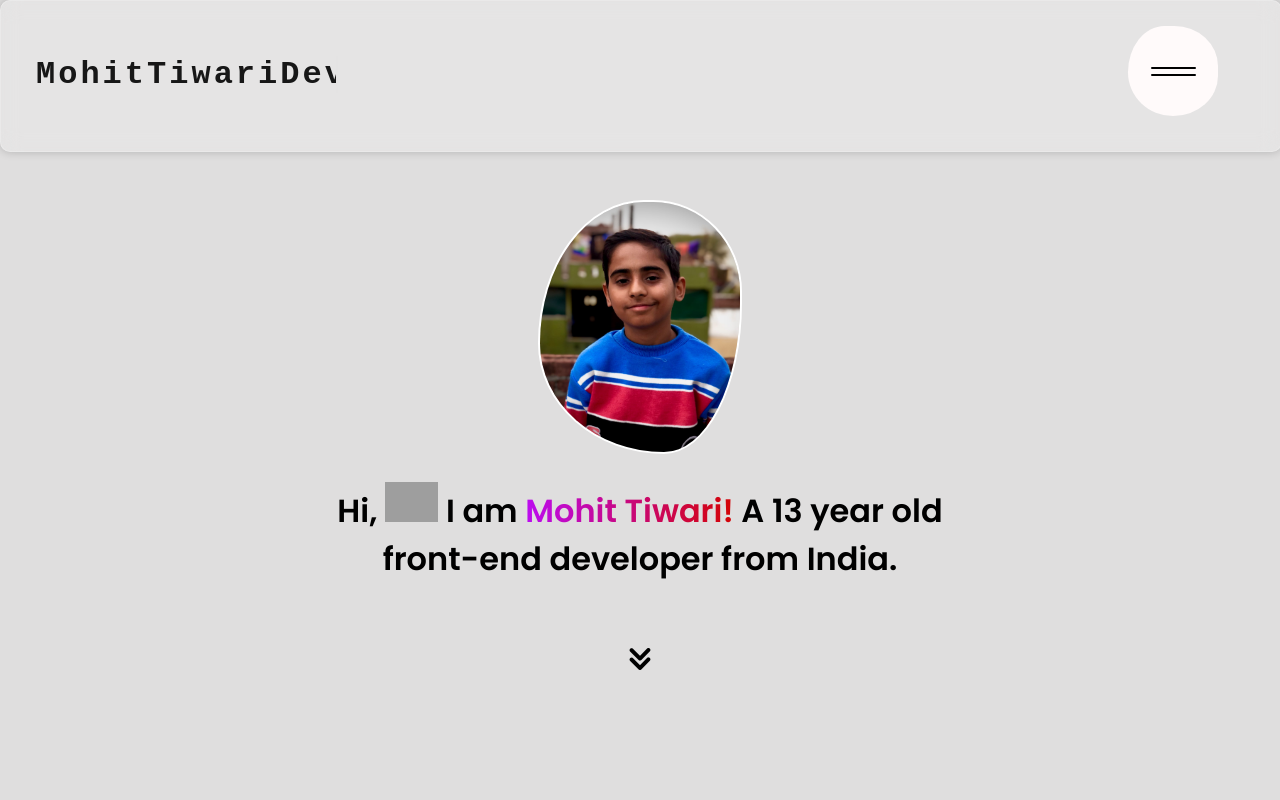
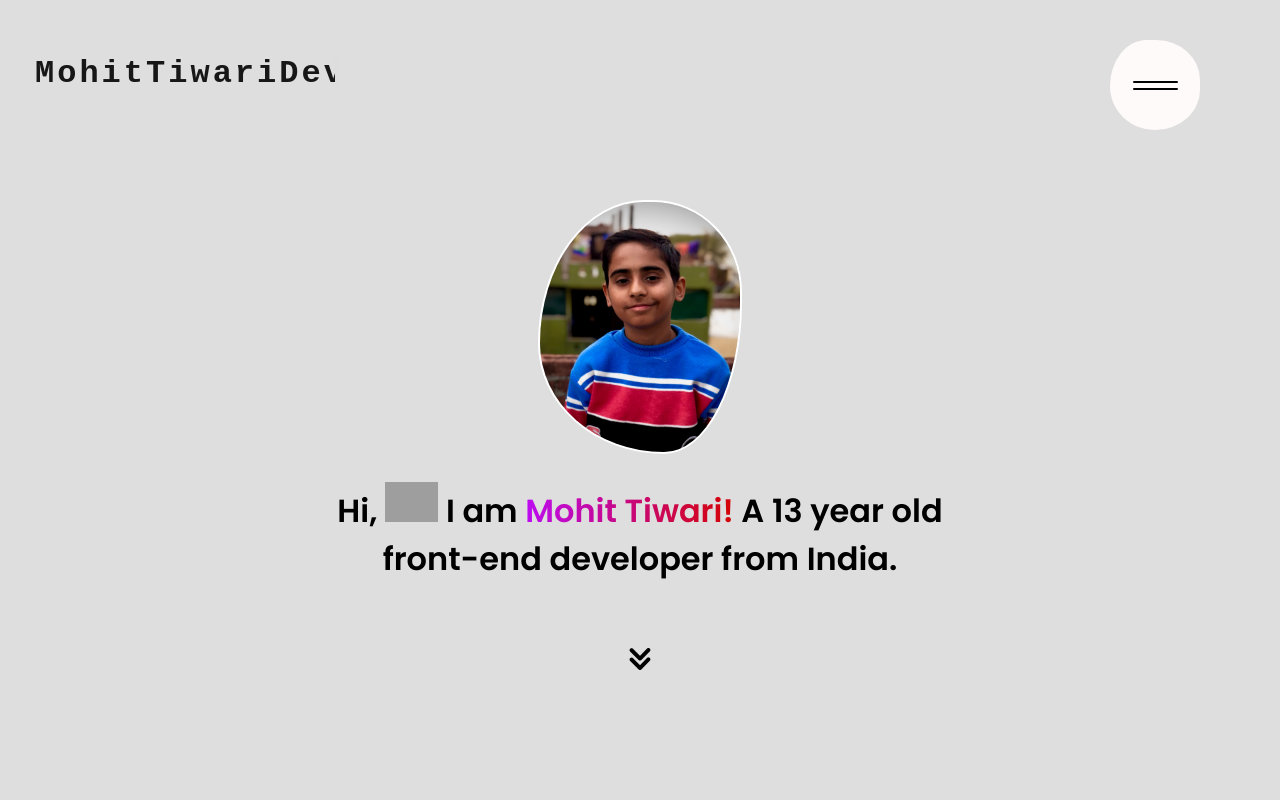
Before and after one commit to MohitTiwariBytes/PersonalPortfolioSite, a React (Vite) app: page / in a window 1280 px wide. Shown: the top 800 px of the page. Built offline with nearby package versions, Linux system fonts and the light colour scheme; grey boxes are pictures that could not be loaded; a web font is replaced by a local one.

Commit message:
Smooooooth Menu animations 👌

```diff
--- a/package.json
+++ b/package.json
@@ -11,6 +11,7 @@
   },
   "dependencies": {
     "framer-motion": "^11.2.4",
+    "gsap": "^3.12.5",
     "react": "^18.2.0",
     "react-dom": "^18.2.0",
     "react-intersection-observer": "^9.10.2"
--- a/src/App.jsx
+++ b/src/App.jsx
@@ -1,6 +1,6 @@
 import HomePage from "./Pages/Home";
 import { BrowserRouter, Routes, Route } from "react-router-dom";
-import SecondSection from "./Sections/SecondSection";
+import SecondSection from "./HomeSections/SecondSection";
 import "./App.css";
 
 function App() {
--- a/src/Components/Navbar.css
+++ b/src/Components/Navbar.css
@@ -1,54 +1,46 @@
 @import url('https://fonts.googleapis.com/css2?family=Poppins:ital,wght@0,100;0,200;0,300;0,400;0,500;0,600;0,700;0,800;0,900;1,100;1,200;1,300;1,400;1,500;1,600;1,700;1,800;1,900&display=swap');
 
-#root, html, body{
+#root,
+html,
+body {
     height: 100%;
 }
 
-
-*{
+* {
     margin: 0;
     padding: 0;
     font-family: "Poppins", sans-serif;
     font-style: normal;
-
 }
 
-
-.nav-parent{
-    position: fixed;
+.nav-parent {
+    position: absolute;
     top: 0;
-    width: 100% ;
     height: 150px;
-    background: rgba( 255, 255, 255, 0.2 );
-    box-shadow: 0 8px 32px 0 rgba( 31, 38, 135, 0.37 );
-    backdrop-filter: blur( 7px );
-    -webkit-backdrop-filter: blur( 7px );
-    border-radius: 10px;
-    border: 1px solid rgba( 255, 255, 255, 0.18 );
-    z-index: 100;
+    width: 100%;
 }
 
-.nav{
+.nav {
     margin-top: 25px;
     display: flex;
     flex-direction: row;
     width: 100%;
-
 }
 
-.header{
+.header {
     margin-left: 35px;
     margin-top: 30px;
     font-weight: 800;
+    position: absolute;
+    z-index: 1;
+    transition: top 0.3s ease, left 0.3s ease;
 }
-
-
 
 .header h1 {
     color: hsl(0, 0%, 9%);
-    font-weight: bold!important;
-    font-family: "Anonymous Pro", monospace!important;
-    letter-spacing: 3px!important;
+    font-weight: bold !important;
+    font-family: "Anonymous Pro", monospace !important;
+    letter-spacing: 3px !important;
     overflow: hidden;
     border-right: 2px solid hsl(0, 0%, 34%);
     white-space: nowrap;
@@ -60,22 +52,23 @@
     from {
         width: 0;
     }
+
     to {
         width: 300px;
     }
 }
+
 @keyframes blinkTextCursor {
     from {
         border-right-color: hsl(0, 0%, 80%);
     }
+
     to {
         border-right-color: transparent;
     }
 }
 
-
-
-.ham{
+.ham {
     background: rgb(255, 250, 250);
     height: 90px;
     width: 90px;
@@ -87,13 +80,20 @@
     align-items: center;
     flex-direction: column;
     gap: 5px;
+    position: fixed;
+    top: 40px;
+    right: 30px;
+    z-index: 100;
+    transition: top 0.3s ease, left 0.3s ease;
 }
 
-.ham:hover{
+.ham:hover {
     cursor: pointer;
+    background-color: #333;
+    transition: background-color 0.3s ease;
 }
 
-.ham-items-parent{
+.ham-items-parent {
     background: black;
     width: 100%;
     min-height: 100vh;
@@ -102,27 +102,30 @@
     gap: 106px;
     align-items: center;
     justify-content: center;
+    position: fixed;
+    top: 0;
+    left: 0;
 }
 
-.text h1{
+.text h1 {
     width: 300px;
     font-size: 7.6rem;
     color: rgb(119, 119, 119);
     margin-left: 34px;
 }
 
-.text h1:hover{
+.text h1:hover {
     cursor: pointer;
 }
 
-.divider{
+.divider {
     height: 600px;
     width: 2px;
     background: white;
     margin-left: 80px;
 }
 
-.ham-items a{
+.ham-items a {
     text-decoration: none;
     color: white;
     font-size: 20px;
@@ -133,67 +136,71 @@
     font-size: 4.6rem;
 }
 
-.line1{
+.line1,
+.line2 {
+    position: relative;
     height: 2px;
     width: 50%;
     background: black;
     border-radius: 23px;
+    transition: all 0.2s ease;
 }
 
-.line2{
-    height: 2px;
-    width: 50%;
-    background: black;
-    border-radius: 23px;
+.ham:hover .line1,
+.ham:hover .line2 {
+    background: white;
+    transition: background 0.3s ease;
 }
 
-@keyframes moving-background{
-    0%{
+@keyframes moving-background {
+    0% {
         border-radius: 60% 40% 30% 70%/60% 30% 70% 40%;
     }
-    50%{
-        border-radius: 30% 60% 70% 40%/50% 60% 30% 60%
+
+    50% {
+        border-radius: 30% 60% 70% 40%/50% 60% 30% 60%;
     }
-    100%{
+
+    100% {
         border-radius: 60% 40% 30% 70%/60% 30% 70% 40%;
     }
 }
 
-
-.ham-parent{
+.ham-parent {
     width: 100%;
     display: flex;
     justify-content: flex-end;
-    position : fixed;
-    top: 13;
+    position: fixed;
+    top: 13px;
+    z-index: 10000;
     right: 13px;
 }
 
-@media (max-width: 1004px){
+@media (max-width: 1004px) {
     .text {
         display: none;
     }
-    .divider{
+
+    .divider {
         display: none;
     }
-
 }
 
-@media (max-width: 543px){
-    .header h1{
+@media (max-width: 543px) {
+    .header h1 {
         font-size: 1.5rem;
         margin-left: -20px;
     }
 
-    .ham{
+    .ham {
         margin-right: -5px;
     }
-
 
     @keyframes typewriter {
         from {
             width: 0;
         }
+
         to {
             width: 240px;
         }
--- a/src/Components/Navbar.jsx
+++ b/src/Components/Navbar.jsx
@@ -1,34 +1,64 @@
-import React from "react";
-import { useState } from "react";
+import React, { useEffect, useRef, useState } from "react";
 import { motion } from "framer-motion";
+import { gsap } from "gsap";
 import "./Navbar.css";
 
 const Navbar = () => {
   const [hamOpen, setHamOpen] = useState(false);
+  const hamRef = useRef(null);
+
+  useEffect(() => {
+    const handleMouseMove = (event) => {
+      const rect = hamRef.current.getBoundingClientRect();
+      const mouseX = event.clientX - rect.left - rect.width / 2;
+      const mouseY = event.clientY - rect.top - rect.height / 2;
+
+      gsap.to(hamRef.current, {
+        x: mouseX * 0.3,
+        y: mouseY * 0.3,
+        scale: 1.1,
+        ease: "power3.out",
+        duration: 0.5,
+      });
+    };
+
+    const handleMouseLeave = () => {
+      gsap.to(hamRef.current, {
+        x: 0,
+        y: 0,
+        scale: 1,
+        ease: "power3.out",
+        duration: 0.5,
+      });
+    };
+
+    const hamElement = hamRef.current;
+    hamElement.addEventListener("mousemove", handleMouseMove);
+    hamElement.addEventListener("mouseleave", handleMouseLeave);
+
+    return () => {
+      hamElement.removeEventListener("mousemove", handleMouseMove);
+      hamElement.removeEventListener("mouseleave", handleMouseLeave);
+    };
+  }, []);
 
   const handleHamClick = () => {
     setHamOpen(!hamOpen);
   };
+
+  const itemVariants = {
+    hidden: { y: "100%", opacity: 0 },
+    visible: (i) => ({
+      y: "0%",
+      opacity: 1,
+      transition: { delay: i * 0.3, duration: 1, ease: [0.85, 0, 0.15, 1] },
+    }),
+  };
+
   return (
     <div className="main-navbar">
-      <div
-        style={{
-          background: hamOpen ? "none" : "rgba( 255, 255, 255, 0.2 )",
-          backdropFilter: hamOpen ? "none" : "blur(10px)",
-          boxShadow: hamOpen ? "none" : "0 0 10px rgba(0, 0, 0, 0.2)",
-          border: hamOpen ? "none" : "1px solid rgba(255, 255, 255, 0.2)",
-        }}
-        className="nav-parent"
-      >
-        <div className="nav">
-          <div
-            style={{ display: hamOpen ? "none" : "block" }}
-            className="header"
-          >
-            <h1>MohitTiwariDev</h1>
-          </div>
       <div className="ham-parent">
-            <motion.div className="ham" onClick={handleHamClick}>
+        <motion.div className="ham" ref={hamRef} onClick={handleHamClick}>
           <motion.div
             animate={{ rotate: hamOpen ? 47 : 0 }}
             className="line1"
@@ -42,6 +72,14 @@ const Navbar = () => {
           ></motion.div>
         </motion.div>
       </div>
+      <div className="nav-parent">
+        <div className="nav">
+          <motion.div
+            style={{ display: hamOpen ? "none" : "block" }}
+            className="header"
+          >
+            <h1>MohitTiwariDev</h1>
+          </motion.div>
         </div>
       </div>
       <motion.div
@@ -57,19 +95,25 @@ const Navbar = () => {
         </div>
 
         <div className="divider"></div>
-        <motion.div className="ham-items">
-          <motion.a whileHover={{ marginLeft: 22 }} href="/">
-            Home
+        <motion.div className="ham-items" initial="hidden" animate={hamOpen ? "visible" : "hidden"} variants={{
+          visible: {
+            transition: {
+              staggerChildren: 0.3,
+            },
+          },
+        }}>
+          {["Home", "About", "Projects", "Contact"].map((item, i) => (
+            <motion.a
+              key={item}
+              initial="hidden"
+              animate={hamOpen ? "visible" : "hidden"}
+              variants={itemVariants}
+              custom={i}
+              href={`/${item.toLowerCase()}`}
+            >
+              {item}
             </motion.a>
-          <motion.a whileHover={{ marginLeft: 22 }} href="/about">
-            About
-          </motion.a>
-          <motion.a whileHover={{ marginLeft: 22 }} href="/projects">
-            Projects
-          </motion.a>
-          <motion.a whileHover={{ marginLeft: 22 }} href="/contact">
-            Contact
-          </motion.a>
+          ))}
         </motion.div>
       </motion.div>
     </div>
--- a/src/Sections/SecondSection.jsx
+++ b/src/HomeSections/SecondSection.jsx
@@ -5,7 +5,7 @@ import Marquee from "../Components/Marquee.jsx";
 const SecondSection = () => {
   return (
     <div className="second-section-main">
-      <h1 id="aboutMeTitle">About Me</h1>
+      <h1 id="aboutMeTitle">Who Am I?</h1>
       <div className="about-parent">
         <div className="who-am-i-card-1 rdsharma">
           <h1>Who am I?</h1>
--- a/src/Pages/Home.jsx
+++ b/src/Pages/Home.jsx
@@ -1,8 +1,8 @@
 import React from "react";
 import "./home.css"
 import Navbar from "../Components/Navbar"
-import FirstSection from "../Sections/FirstSection"
-import SecondSection from "../Sections/SecondSection";
+import FirstSection from "../HomeSections/FirstSection"
+import SecondSection from "../HomeSections/SecondSection";
 
 const HomePage = () => {
 
```
Also changed, not shown: src/HomeSections/FirstSection.css (renamed from src/Sections/FirstSection.css), src/HomeSections/FirstSection.jsx (renamed from src/Sections/FirstSection.jsx), src/HomeSections/SecondSection.css (renamed from src/Sections/SecondSection.css), 1 other file (tests, documents, lock files or other folders). Lines whose indentation alone changed are shown as unchanged.
